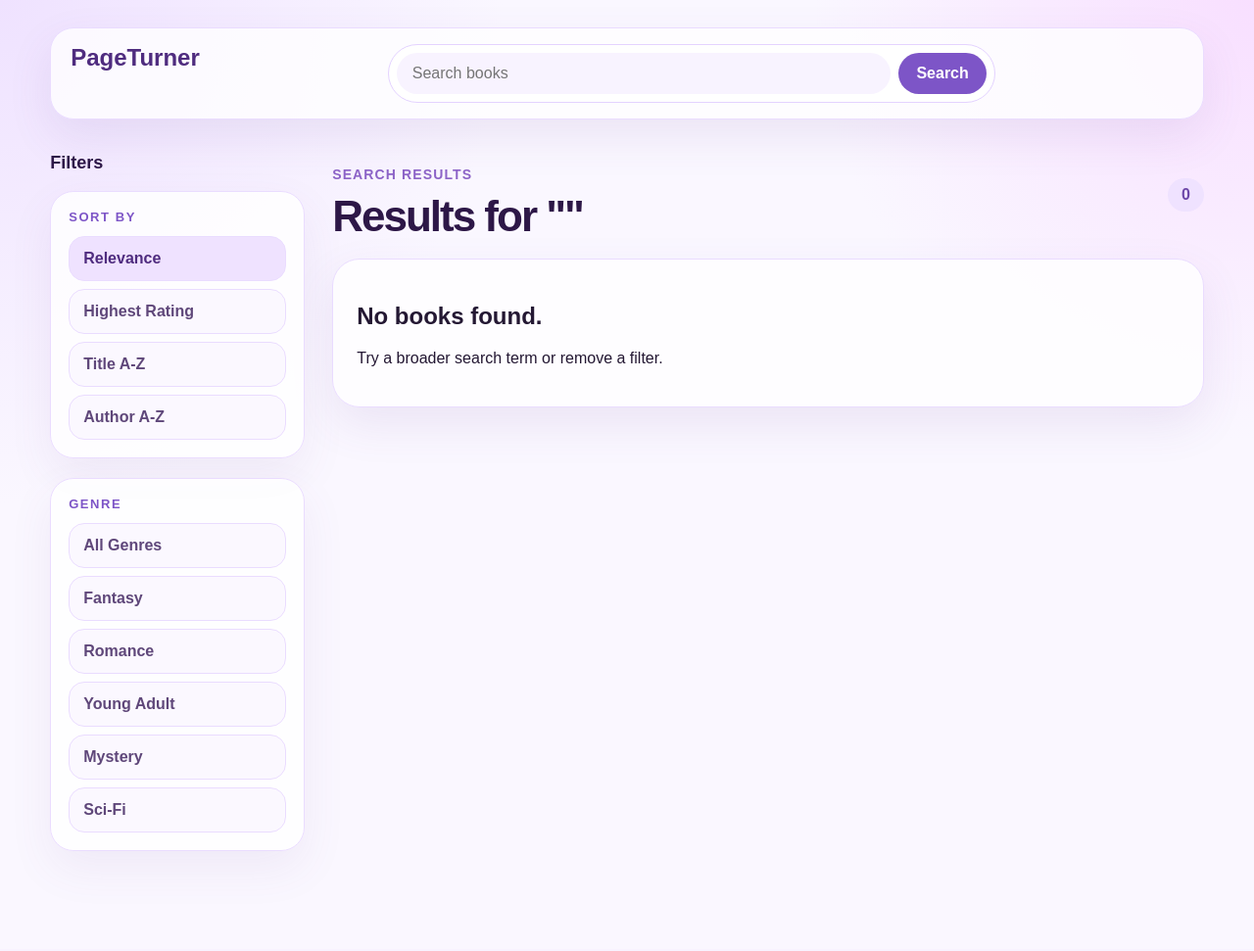
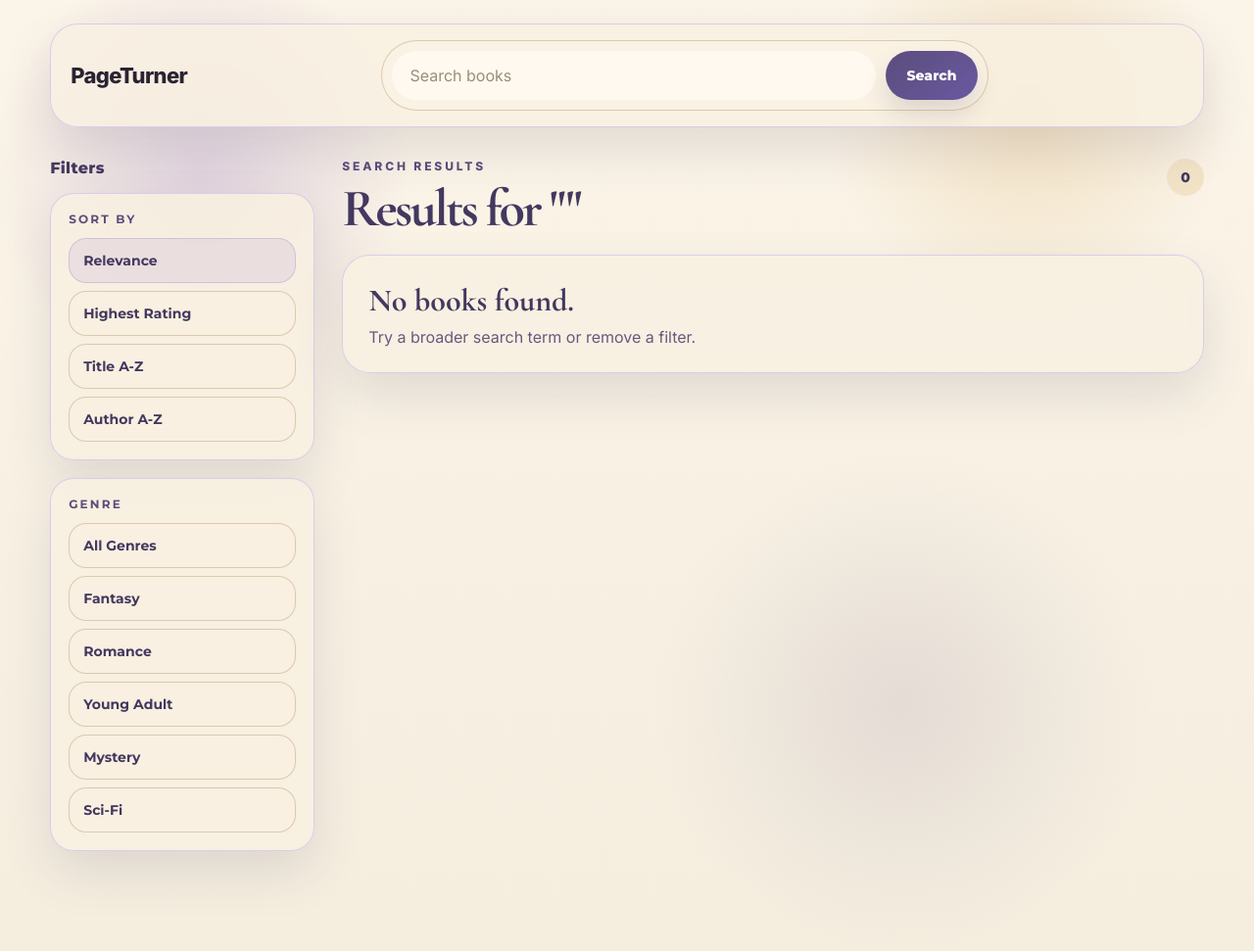
Before and after one commit to emilyec0/webir_workshop, a Flask app: page /search in a window 1280 px wide. Shown: the whole page at 98% size. Before the commit the page ends 869 px from the top, so only its background shows below. Run offline with Flask 3, Linux system fonts and the light colour scheme; parts of the project's set-up code (start-up, migrations or seed data) failed here and were passed over.

Commit message:
edited book tag UI

```diff
--- a/static/style.css
+++ b/static/style.css
@@ -2,154 +2,254 @@
     box-sizing: border-box;
 }
 
+:root {
+    --bg: #fbf8f2;
+    --surface: rgba(249, 240, 225, 0.86);
+    --surface-strong: #f4e7d2;
+    --surface-soft: #ead8bc;
+    --plum: #5b4d7d;
+    --plum-deep: #43385f;
+    --lavender: #b197d0;
+    --cream: #f2e1c3;
+    --sand: #dcc6a5;
+    --text: #2a2333;
+    --muted: #68597e;
+    --border: #dbc8ab;
+    --shadow: 0 22px 50px rgba(81, 71, 101, 0.14);
+}
+
 body {
-    font-family: Arial, sans-serif;
+    margin: 0;
+    color: var(--text);
     background:
-        radial-gradient(circle at top left, #efe2ff 0, transparent 32%),
-        radial-gradient(circle at top right, #f8dfff 0, transparent 28%),
-        #faf7ff;
-    color: #241833;
-    margin: 0;
+        radial-gradient(circle at 16% 18%, rgba(177, 151, 208, 0.34), transparent 16%),
+        radial-gradient(circle at 82% 12%, rgba(242, 225, 195, 0.98), transparent 15%),
+        radial-gradient(circle at 72% 74%, rgba(91, 77, 125, 0.12), transparent 22%),
+        linear-gradient(180deg, #fbf4e8 0%, #f5eedf 100%);
+    font-family: "Inter", sans-serif;
+}
+
+a {
+    color: inherit;
+}
+
+h1,
+h2,
+.filter-title,
+.filter-box h2,
+.result-count,
+.score-pill,
+.genre-pill,
+.filter-option,
+button,
+.filter-tag {
+    font-family: "Montserrat", sans-serif;
+}
+
+.eyebrow {
+    margin: 0 0 14px;
+    color: var(--plum);
+    text-transform: uppercase;
+    letter-spacing: 0.24em;
+    font-size: 12px;
+    font-weight: 800;
+}
+
+.top-bar,
+.hero-card,
+.filter-panel,
+.filter-box,
+.wide-book-card,
+.empty-state {
+    background: var(--surface);
+    backdrop-filter: blur(16px);
+    border: 1px solid rgba(217, 203, 234, 0.95);
+    box-shadow: var(--shadow);
 }
 
 .top-bar {
     width: min(92%, 1180px);
-    margin: 28px auto 0;
+    margin: 24px auto 0;
     padding: 16px 20px;
     display: flex;
+    align-items: center;
     justify-content: space-between;
     gap: 20px;
-    background: rgba(255, 255, 255, 0.78);
-    border: 1px solid #eadcff;
-    border-radius: 24px;
-    box-shadow: 0 18px 45px rgba(112, 71, 156, 0.10);
+    border-radius: 28px;
+}
+
+.home-page .top-bar {
+    width: min(92%, 1180px);
+    min-height: 0;
+    padding: 0;
+    margin: 0 auto;
+    border: 0;
+    background: transparent;
+    box-shadow: none;
+    backdrop-filter: none;
 }
 
 .brand {
-    color: #4f2c7f;
-    font-size: 24px;
+    display: inline-flex;
+    align-items: center;
+    gap: 14px;
+    text-decoration: none;
+    min-width: fit-content;
+    color: var(--text);
+    font-size: 22px;
     font-weight: 800;
-    text-decoration: none;
+    letter-spacing: -0.03em;
 }
 
 .nav-links {
     display: flex;
-    gap: 8px;
+    gap: 10px;
     flex-wrap: wrap;
 }
 
-.nav-links a,
-.back-link,
-.reset-link {
-    color: #5f477a;
-    text-decoration: none;
-    font-weight: 600;
+.page-shell,
+.results-layout {
+    width: min(92%, 1180px);
+    margin: 32px auto 84px;
 }
 
-.nav-links a {
-    padding: 10px 14px;
+.hero-card {
+    position: relative;
+    overflow: hidden;
+    border-radius: 34px;
+    padding: clamp(34px, 6vw, 72px);
+}
+
+.hero-card::after {
+    content: "";
+    position: absolute;
+    right: -78px;
+    bottom: -92px;
+    width: 280px;
+    height: 280px;
+    border-radius: 50%;
+    background:
+        radial-gradient(circle at 38% 48%, var(--lavender) 0 35%, transparent 36%),
+        radial-gradient(circle at 63% 50%, var(--cream) 0 33%, transparent 34%),
+        var(--plum);
+    opacity: 0.95;
+}
+
+.hero-card > * {
+    position: relative;
+    z-index: 1;
+}
+
+h1 {
+    margin: 0;
+    color: var(--plum-deep);
+    font-family: "Cormorant Garamond", serif;
+    font-size: clamp(42px, 6vw, 76px);
+    line-height: 0.92;
+    letter-spacing: -0.05em;
+    max-width: 12ch;
+}
+
+.hero-text {
+    max-width: 650px;
+    margin: 20px 0 34px;
+    color: var(--muted);
+    font-size: 18px;
+    line-height: 1.7;
+}
+
+.search-form,
+.top-search-form {
+    display: flex;
+    gap: 10px;
+    padding: 10px;
+    background: rgba(250, 242, 229, 0.78);
+    border: 1px solid rgba(219, 200, 171, 0.95);
     border-radius: 999px;
 }
 
-.nav-links a:hover,
-.back-link:hover,
-.reset-link:hover {
-    background: #f0e5ff;
-    color: #4f2c7f;
+.search-form {
+    max-width: 860px;
 }
 
-.page-shell {
-    width: min(92%, 1180px);
-    margin: 34px auto 80px;
-}
-
-.hero-card,
-.filter-panel,
-.results-header,
-.book-card,
-.empty-state {
-    background: rgba(255, 255, 255, 0.82);
-    border: 1px solid #eadcff;
-    border-radius: 28px;
-    box-shadow: 0 18px 45px rgba(112, 71, 156, 0.10);
-}
-
-.hero-card {
-    padding: 64px;
-    text-align: center;
-}
-
-.eyebrow {
-    color: #8c63c7;
-    font-size: 14px;
-    font-weight: 800;
-    letter-spacing: 0.08em;
-    text-transform: uppercase;
-}
-
-h1 {
-    color: #2d1747;
-    font-size: clamp(36px, 6vw, 70px);
-    line-height: 0.95;
-    letter-spacing: -2px;
-    margin: 0;
-}
-
-.hero-text {
-    color: #6e5c80;
-    max-width: 640px;
-    margin: 22px auto 34px;
-    font-size: 18px;
-    line-height: 1.6;
-}
-
-.search-form {
-    max-width: 800px;
-    margin: 0 auto;
-    display: flex;
-    gap: 12px;
-    background: white;
-    padding: 10px;
-    border: 1px solid #e4d3ff;
-    border-radius: 22px;
+.top-search-form {
+    flex: 1;
+    max-width: 620px;
 }
 
 input {
     width: 100%;
-    padding: 16px 18px;
-    border: none;
-    border-radius: 16px;
-    background: #f8f3ff;
-    font-size: 16px;
+    border: 0;
+    outline: none;
+    padding: 15px 18px;
+    border-radius: 999px;
+    background: rgba(255, 250, 241, 0.92);
+    color: var(--text);
+    font: inherit;
+    min-width: 0;
+}
+
+input::placeholder {
+    color: #9b8d74;
 }
 
 button {
-    padding: 16px 26px;
-    border: none;
-    border-radius: 16px;
-    background: #7d55c7;
+    border: 0;
+    border-radius: 999px;
+    padding: 14px 22px;
+    background: linear-gradient(135deg, var(--plum) 0%, #6a58a0 100%);
     color: white;
-    font-size: 16px;
+    font-size: 14px;
     font-weight: 800;
     cursor: pointer;
+    transition: transform 160ms ease, background 160ms ease, box-shadow 160ms ease;
+    box-shadow: 0 14px 24px rgba(81, 71, 101, 0.16);
 }
 
 button:hover {
-    background: #6842b2;
+    background: linear-gradient(135deg, var(--plum-deep) 0%, #5e4b9d 100%);
+    transform: translateY(-1px);
 }
 
 .filter-panel {
     margin-top: 24px;
-    padding: 24px;
+    padding: 26px;
+    border-radius: 30px;
 }
 
 .filter-header,
-.results-header,
-.book-card-top,
-.book-meta {
+.results-heading,
+.filter-header {
     display: flex;
     justify-content: space-between;
     gap: 16px;
+    align-items: center;
+}
+
+.filter-header h2,
+.results-heading h1,
+.filter-box h2,
+.filter-title {
+    margin: 0;
+}
+
+.filter-header h2 {
+    color: var(--plum-deep);
+    font-family: "Montserrat", sans-serif;
+    font-size: 18px;
+    font-weight: 800;
+}
+
+.reset-link,
+.back-link {
+    text-decoration: none;
+    font-weight: 700;
+    color: var(--plum);
+}
+
+.reset-link:hover,
+.back-link:hover {
+    text-decoration: underline;
 }
 
 .tag-grid {
@@ -160,97 +260,25 @@ button:hover {
 }
 
 .filter-tag {
+    display: inline-flex;
+    align-items: center;
     padding: 12px 16px;
-    border: 1px solid #dfcaff;
     border-radius: 999px;
-    background: #f1e6ff;
-    color: #5b3d91;
+    border: 1px solid rgba(177, 151, 208, 0.4);
+    background: rgba(242, 225, 195, 0.95);
+    color: var(--plum-deep);
+    text-decoration: none;
+    font-size: 14px;
     font-weight: 700;
-    text-decoration: none;
 }
 
 .filter-tag:hover {
-    background: #ddc6ff;
-}
-
-.results-header {
-    padding: 32px;
-}
-
-.results-grid {
-    display: grid;
-    grid-template-columns: repeat(auto-fit, minmax(280px, 1fr));
-    gap: 18px;
-    margin-top: 24px;
-}
-
-.book-card,
-.empty-state {
-    padding: 24px;
-}
-
-.score-pill {
-    padding: 8px 10px;
-    border-radius: 999px;
-    background: #efe2ff;
-    color: #6d47a8;
-    font-size: 13px;
-    font-weight: 800;
-}
-
-.book-author {
-    color: #7d55c7;
-    font-weight: 800;
-}
-
-.book-description {
-    color: #4d405c;
-    line-height: 1.55;
-}
-
-@media (max-width: 720px) {
-    .top-bar,
-    .results-header,
-    .search-form,
-    .filter-header {
-        flex-direction: column;
-    }
-
-    .hero-card {
-        padding: 36px 24px;
-    }
-
-    button {
-        width: 100%;
-    }
-}
-
-.top-search-form {
-    flex: 1;
-    max-width: 620px;
-    display: flex;
-    gap: 8px;
-    background: #ffffff;
-    border: 1px solid #e4d3ff;
-    border-radius: 999px;
-    padding: 8px;
-}
-
-.top-search-form input {
-    border-radius: 999px;
-    padding: 12px 16px;
-}
-
-.top-search-form button {
-    border-radius: 999px;
-    padding: 12px 18px;
+    background: rgba(242, 225, 195, 0.68);
 }
 
 .results-layout {
-    width: min(92%, 1180px);
-    margin: 34px auto 80px;
     display: grid;
-    grid-template-columns: 260px 1fr;
+    grid-template-columns: 270px 1fr;
     gap: 28px;
 }
 
@@ -261,45 +289,44 @@ button:hover {
 }
 
 .filter-title {
-    color: #2d1747;
-    font-size: 18px;
+    margin-bottom: 16px;
+    color: var(--plum-deep);
+    font-size: 16px;
     font-weight: 800;
+    letter-spacing: 0.02em;
+}
+
+.filter-box {
+    padding: 18px;
+    border-radius: 24px;
     margin-bottom: 18px;
 }
 
-.filter-box {
-    background: rgba(255, 255, 255, 0.82);
-    border: 1px solid #eadcff;
-    border-radius: 24px;
-    padding: 18px;
-    margin-bottom: 20px;
-    box-shadow: 0 18px 45px rgba(112, 71, 156, 0.08);
-}
-
 .filter-box h2 {
-    color: #7d55c7;
-    font-size: 13px;
-    letter-spacing: 0.12em;
+    margin-bottom: 12px;
+    color: var(--plum);
+    font-size: 12px;
+    letter-spacing: 0.18em;
     text-transform: uppercase;
-    margin: 0 0 12px;
 }
 
 .filter-option {
     display: block;
+    margin-top: 8px;
     padding: 13px 14px;
-    margin-top: 8px;
-    border: 1px solid #eadcff;
-    border-radius: 16px;
-    color: #5f477a;
-    background: #fbf8ff;
+    border-radius: 18px;
+    border: 1px solid rgba(219, 200, 171, 0.95);
+    background: rgba(249, 240, 225, 0.92);
+    color: var(--plum-deep);
     text-decoration: none;
+    font-size: 14px;
     font-weight: 700;
 }
 
 .filter-option:hover,
 .filter-option.active {
-    background: #efe2ff;
-    color: #4f2c7f;
+    background: rgba(177, 151, 208, 0.18);
+    border-color: rgba(177, 151, 208, 0.42);
 }
 
 .results-main {
@@ -307,21 +334,28 @@ button:hover {
 }
 
 .results-heading {
-    display: flex;
-    align-items: center;
-    justify-content: space-between;
     margin-bottom: 22px;
+    align-items: end;
+}
+
+.results-heading .eyebrow {
+    margin-bottom: 10px;
 }
 
 .results-heading h1 {
-    font-size: clamp(28px, 4vw, 44px);
+    font-family: "Cormorant Garamond", serif;
+    font-size: clamp(34px, 4.6vw, 54px);
+    line-height: 0.95;
+    max-width: 16ch;
 }
 
 .result-count {
-    background: #efe2ff;
-    color: #6d47a8;
+    align-self: start;
     border-radius: 999px;
-    padding: 8px 14px;
+    padding: 10px 14px;
+    background: rgba(242, 225, 195, 0.88);
+    color: var(--plum-deep);
+    font-size: 14px;
     font-weight: 800;
 }
 
@@ -331,63 +365,135 @@ button:hover {
     gap: 18px;
 }
 
+.wide-book-card,
+.empty-state {
+    border-radius: 28px;
+}
+
 .wide-book-card {
     display: grid;
-    grid-template-columns: 120px 1fr;
+    grid-template-columns: 128px 1fr;
     gap: 20px;
-    background: rgba(255, 255, 255, 0.86);
-    border: 1px solid #eadcff;
-    border-radius: 26px;
     padding: 20px;
-    box-shadow: 0 18px 45px rgba(112, 71, 156, 0.08);
 }
 
 .book-cover {
-    width: 120px;
-    height: 180px;
+    width: 128px;
+    height: 184px;
     object-fit: cover;
-    border-radius: 18px;
-    background: #efe2ff;
-    border: 1px solid #dfcaff;
+    border-radius: 20px;
+    background: var(--surface-soft);
+    border: 1px solid rgba(219, 200, 171, 0.9);
 }
 
 .placeholder-cover {
     display: flex;
     align-items: center;
     justify-content: center;
-    color: #7d55c7;
+    color: var(--plum);
     font-weight: 800;
-    text-align: center;
 }
 
 .genre-pill {
-    display: inline-block;
-    max-width: 100%;
+    display: inline-flex;
+    align-items: center;
     padding: 7px 12px;
     border-radius: 999px;
-    background: #f1e6ff;
-    color: #5b3d91;
-    font-size: 13px;
+    margin-bottom: 12px;
+    background: rgba(242, 225, 195, 0.92);
+    color: var(--plum-deep);
+    font-size: 12px;
     font-weight: 800;
-    margin-bottom: 10px;
+    letter-spacing: 0.06em;
+    text-transform: uppercase;
+}
+
+.book-tags {
+    display: flex;
+    flex-wrap: wrap;
+    gap: 8px;
+    margin-bottom: 14px;
+}
+
+.book-tag {
+    display: inline-flex;
+    align-items: center;
+    padding: 7px 12px;
+    border-radius: 999px;
+    border: 1px solid rgba(177, 151, 208, 0.42);
+    background:
+        linear-gradient(180deg, rgba(242, 225, 195, 0.96), rgba(227, 207, 176, 0.9));
+    color: var(--plum-deep);
+    font-size: 12px;
+    font-weight: 800;
+    letter-spacing: 0.04em;
+    text-transform: uppercase;
+    box-shadow: 0 8px 18px rgba(81, 71, 101, 0.08);
 }
 
 .book-info h2 {
-    color: #2d1747;
     margin: 0 0 8px;
-    font-size: 22px;
+    color: var(--plum-deep);
+    font-family: "Cormorant Garamond", serif;
+    font-size: 30px;
+    line-height: 1;
+}
+
+.book-author {
+    margin: 0 0 12px;
+    color: var(--plum);
+    font-size: 15px;
+    font-weight: 800;
+}
+
+.book-description {
+    margin: 0;
+    color: var(--text);
+    line-height: 1.7;
 }
 
 .book-actions {
     display: flex;
+    flex-wrap: wrap;
     gap: 10px;
-    flex-wrap: wrap;
     margin-top: 16px;
     padding-top: 14px;
-    border-top: 1px solid #eadcff;
+    border-top: 1px solid rgba(219, 200, 171, 0.9);
+}
+
+.score-pill {
+    display: inline-flex;
+    align-items: center;
+    padding: 8px 12px;
+    border-radius: 999px;
+    background: rgba(242, 225, 195, 0.88);
+    color: var(--plum-deep);
+    font-size: 12px;
+    font-weight: 800;
+}
+
+.empty-state {
+    padding: 26px;
+}
+
+.empty-state h2 {
+    margin: 0 0 8px;
+    color: var(--plum-deep);
+    font-family: "Cormorant Garamond", serif;
+    font-size: 32px;
+}
+
+.empty-state p {
+    margin: 0;
+    color: var(--muted);
 }
 
 @media (max-width: 860px) {
+    .top-bar {
+        flex-direction: column;
+        align-items: stretch;
+    }
+
     .results-layout {
         grid-template-columns: 1fr;
     }
@@ -397,16 +503,33 @@ button:hover {
     }
 
     .wide-book-card {
-        grid-template-columns: 90px 1fr;
+        grid-template-columns: 92px 1fr;
     }
 
     .book-cover {
-        width: 90px;
-        height: 135px;
+        width: 92px;
+        height: 138px;
+    }
+}
+
+@media (max-width: 720px) {
+    .hero-card {
+        padding: 28px 20px;
     }
 
+    .search-form,
     .top-search-form {
-        max-width: none;
+        flex-direction: column;
+        border-radius: 24px;
+    }
+
+    .search-form button,
+    .top-search-form button {
         width: 100%;
     }
+
+    .results-heading {
+        flex-direction: column;
+        align-items: flex-start;
+    }
 }
```
